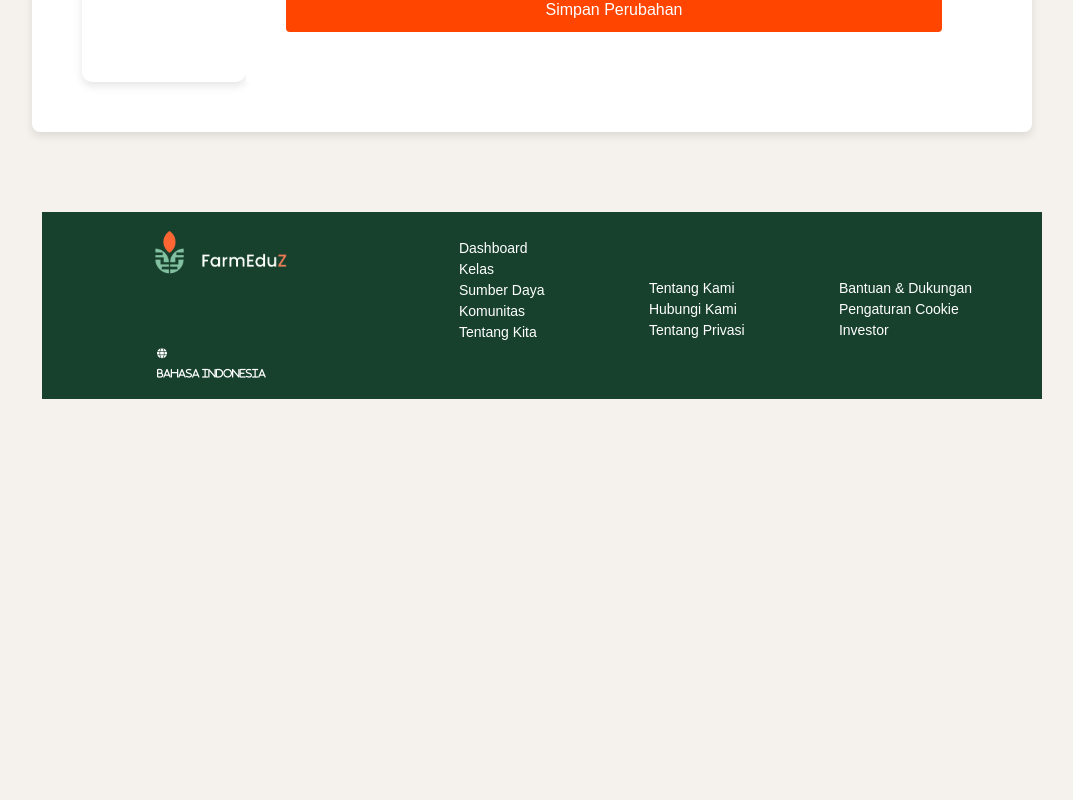
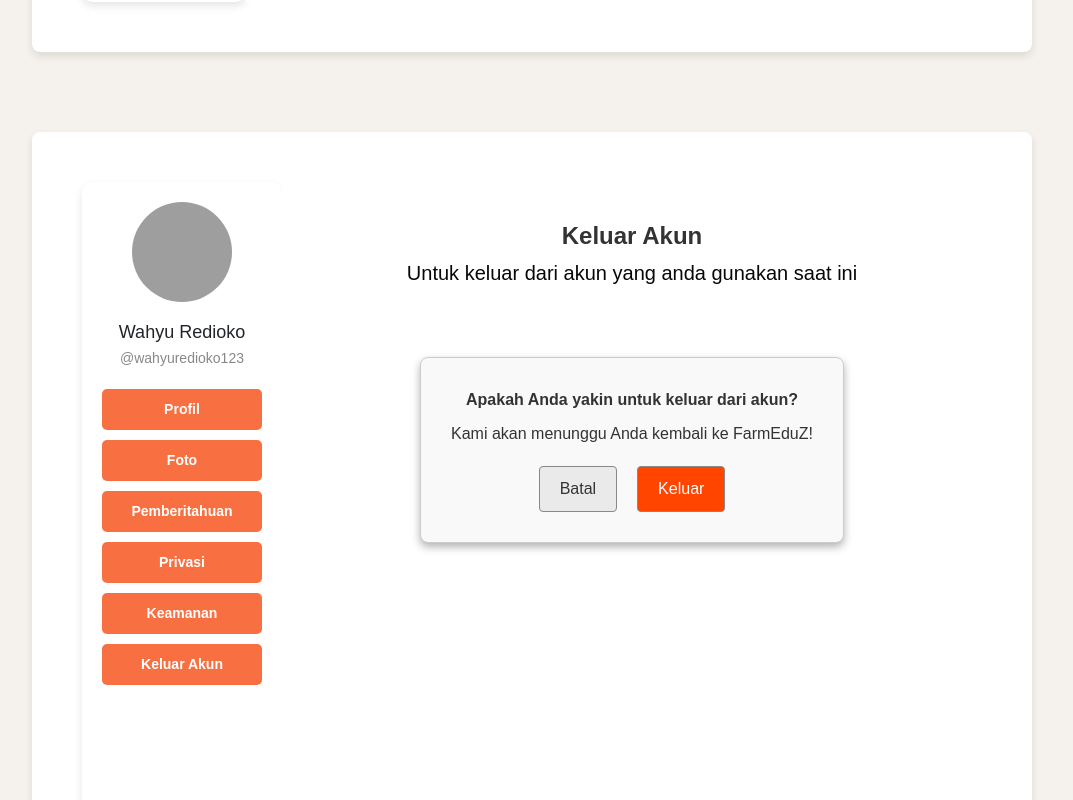
Before and after one commit to aihfdzah/GreeNext, a React (Vite) app: page /kelas in a window 1280 px wide. Shown: the part 8780-9580 px from the top of the page, without its empty margins (108-1181 px from the left). Before the commit the page ends 9189 px from the top, so only its background shows below. Built offline with nearby package versions, Linux system fonts and the light colour scheme; grey boxes are pictures that could not be loaded.

Commit message:
add content file -profilekeluar-

```diff
--- a/src/App.css
+++ b/src/App.css
@@ -689,7 +689,7 @@ h1 {
     justify-content: space-between;
     align-items: center;
     padding: 20px;
-    border: 1px solid #eaeaea;
+    border: 1px solid #555;
     border-radius: 8px;
     margin-bottom: 15px;
     background-color: #f9f9f9;
@@ -755,7 +755,6 @@ h1 {
 
 .email-section,
 .password-section {
-    margin-top: 50px;
     margin-bottom: 20px;
 }
 
@@ -777,7 +776,7 @@ input[type="password"] {
 }
 
 .action-button {
-    background-color: #ffa07a;
+    background-color: var(--text-color2);
     color: white;
     padding: 8px 16px;
     border: none;
@@ -796,6 +795,62 @@ input[type="password"] {
     display: block;
     margin-top: 20px;
     width: 100%;
+}
+
+/* -------profile keluar--------- */
+.content {
+    flex-grow: 1;
+    padding: 40px;
+    background-color: white;
+}
+
+h1 {
+    font-size: 24px;
+    color: #333;
+}
+
+.logout-confirmation {
+    border: 1px solid #ccc;
+    border-radius: 8px;
+    padding: 30px;
+    text-align: center;
+    background-color: #f9f9f9;
+    margin-top: 20px;
+    box-shadow: 0px 4px 8px rgba(0, 0, 0, 0.3);
+}
+
+.logout-confirmation p {
+    margin-bottom: 10px;
+    font-size: 16px;
+    color: #333;
+    border-radius: 5px;
+}
+
+.button-group {
+    display: flex;
+    justify-content: center;
+    gap: 20px;
+    margin-top: 20px;
+}
+
+.cancel-button,
+.logout-button {
+    padding: 10px 20px;
+    border: none;
+    border-radius: 4px;
+    cursor: pointer;
+    font-size: 16px;
+    border: 1px solid #888;
+}
+
+.cancel-button {
+    background-color: #eaeaea;
+    color: #333;
+}
+
+.logout-button {
+    background-color: #ff4500;
+    color: white;
 }
 
 /* -----------footer----------- */
--- a/src/App.jsx
+++ b/src/App.jsx
@@ -10,6 +10,7 @@ import Profilefoto from './pages/Profilefoto';
 import Profileinfo from "./pages/Profileinfo";
 import Profileprivasi from "./pages/Profileprivasi";
 import Profilekeamanan from "./pages/Profilekeamanan";
+import Profilekeluar from "./pages/Profilekeluar";
 
 
 const App = () => {
@@ -23,6 +24,7 @@ const App = () => {
       <Profileinfo />
       <Profileprivasi />
       <Profilekeamanan />
+      <Profilekeluar />
       <Footer />
     </div>
   );
--- a/src/pages/Profilekeamanan.jsx
+++ b/src/pages/Profilekeamanan.jsx
@@ -36,12 +36,14 @@ const Profilekeamanan = () => {
                 <h1>Akun</h1>
                 <p>Edit pengaturan akun dan ubah sandi Anda di sini</p>
                 <hr/>
+
                 <div className="account-settings">
                     <div className="email-section">
                         <label for="email">Email Terdaftar:</label>
                         <input type="email" id="email" value="wahyurajabie123@gmail.com" disabled></input>
                         <button className="action-button">Ubah Email</button>
                     </div>
+
                     <div className="password-section">
                         <label for="current-password">Sandi:</label>
                         <input type="password" id="current-password" placeholder="Masukkan sandi saat ini"></input>
--- a/src/pages/Profilekeluar.jsx
+++ b/src/pages/Profilekeluar.jsx
@@ -0,0 +1,54 @@
+import React from "react";
+
+const Profilekeluar = () => {
+    return (
+        <div className="container" id="profilekeamanan">
+            <div className="sidebar">
+                <img src="./profile.png" alt="Profile Picture"/>
+                <h3>Wahyu Redioko</h3>
+                <p>@wahyuredioko123</p>
+                <div className="button-sidebar">
+                    <button>Profil</button>
+                </div>
+
+                <div className="button-sidebar">
+                    <button>Foto</button>
+                </div>
+
+                <div className="button-sidebar">
+                    <button>Pemberitahuan</button>
+                </div>
+
+                <div className="button-sidebar">
+                    <button>Privasi</button>
+                </div>
+
+                <div className="button-sidebar">
+                    <button>Keamanan</button>
+                </div>
+
+                <div className="button-sidebar">
+                    <button>Keluar Akun</button>
+                </div>
+            </div>
+
+            <main className="content">
+            <h1>Keluar Akun</h1>
+            <p>Untuk keluar dari akun yang anda gunakan saat ini</p>
+            <hr/>
+            <div className="logout-confirmation">
+                <p><strong>Apakah Anda yakin untuk keluar dari akun?</strong></p>
+                <p>Kami akan menunggu Anda kembali ke FarmEduZ!</p>
+                <div className="button-group">
+                    <button className="cancel-button">Batal</button>
+                    <button className="logout-button">Keluar</button>
+                </div>
+            </div>
+        </main>
+
+
+        </div>
+    );
+};
+
+export default Profilekeluar;
```
